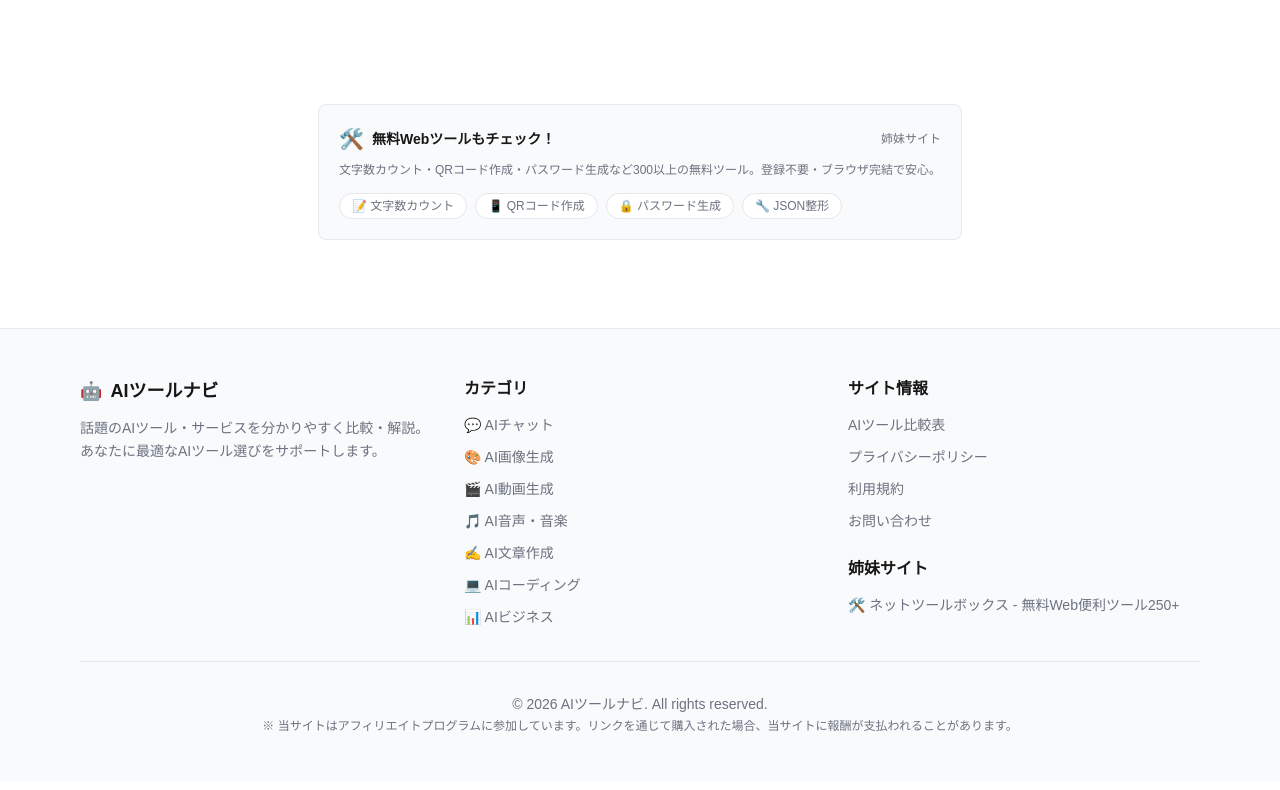
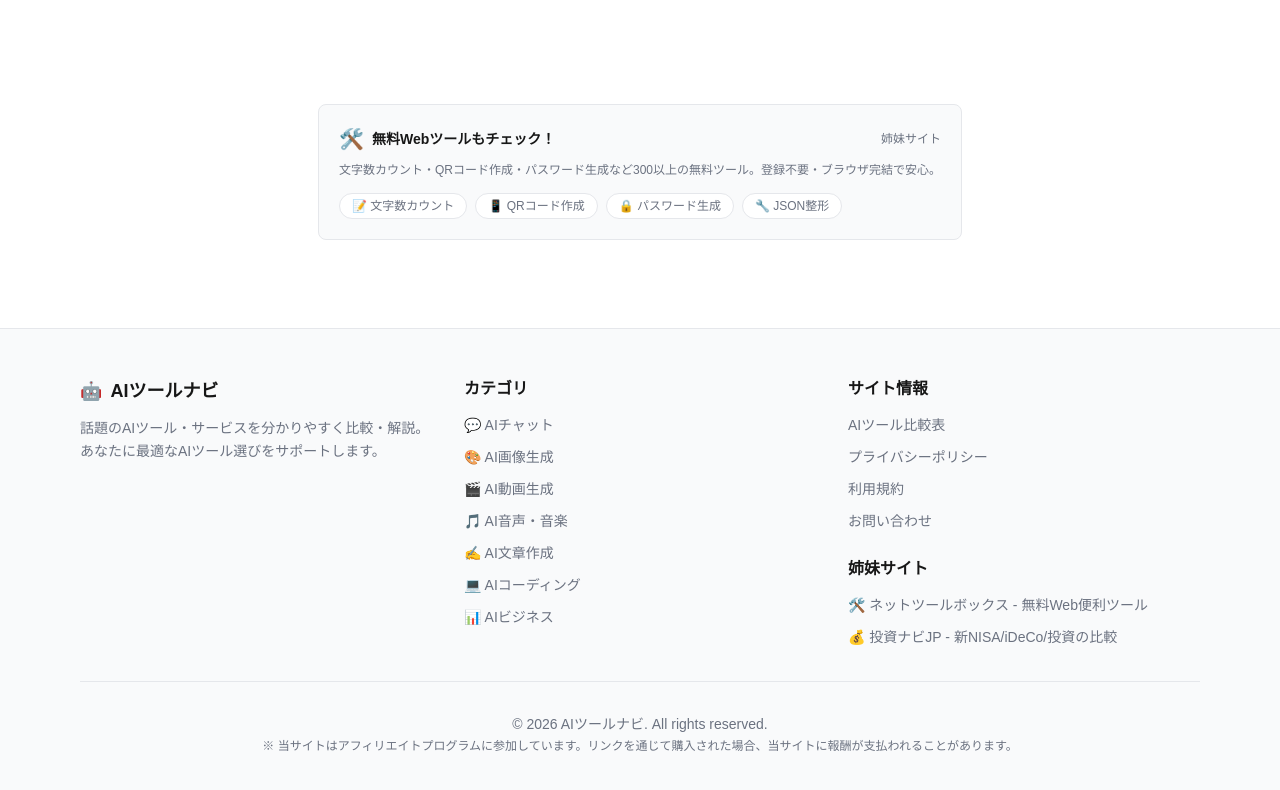
Before and after one commit to music6745-max/ai-tools-navi, a Next.js app: page /guide/miro-pricing in a window 1280 px wide. Shown: the part 2124-2914 px from the top of the page. Built offline with nearby package versions, Linux system fonts and the light colour scheme.

Commit message:
Add \u6295\u8cc7\u30ca\u30d3JP(toshi-navi.jp) to sister sites footer

```diff
--- a/app/layout.tsx
+++ b/app/layout.tsx
@@ -301,7 +301,17 @@
                       rel="noopener noreferrer"
                       className="text-sm text-muted hover:text-primary transition-colors"
                     >
-                      🛠️ ネットツールボックス - 無料Web便利ツール250+
+                      🛠️ ネットツールボックス - 無料Web便利ツール
+                    </a>
+                  </li>
+                  <li>
+                    <a
+                      href="https://toshi-navi.jp"
+                      target="_blank"
+                      rel="noopener noreferrer"
+                      className="text-sm text-muted hover:text-primary transition-colors"
+                    >
+                      💰 投資ナビJP - 新NISA/iDeCo/投資の比較
                     </a>
                   </li>
                 </ul>
```
